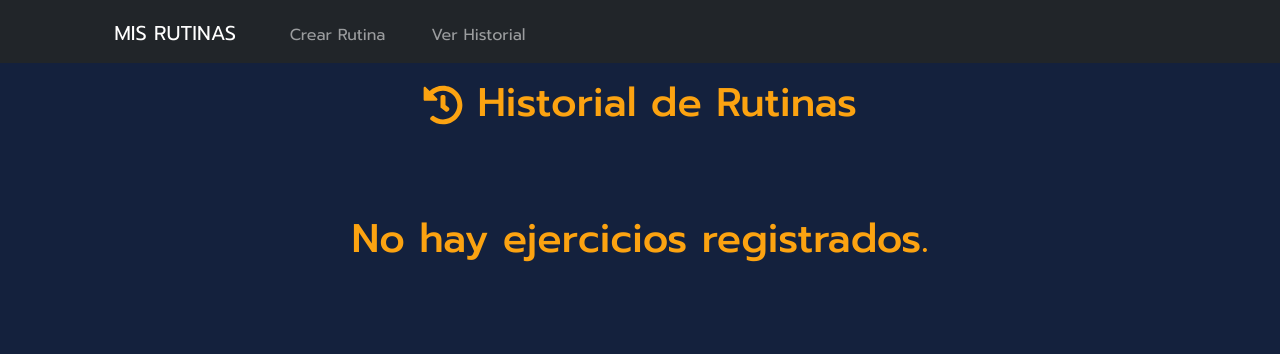
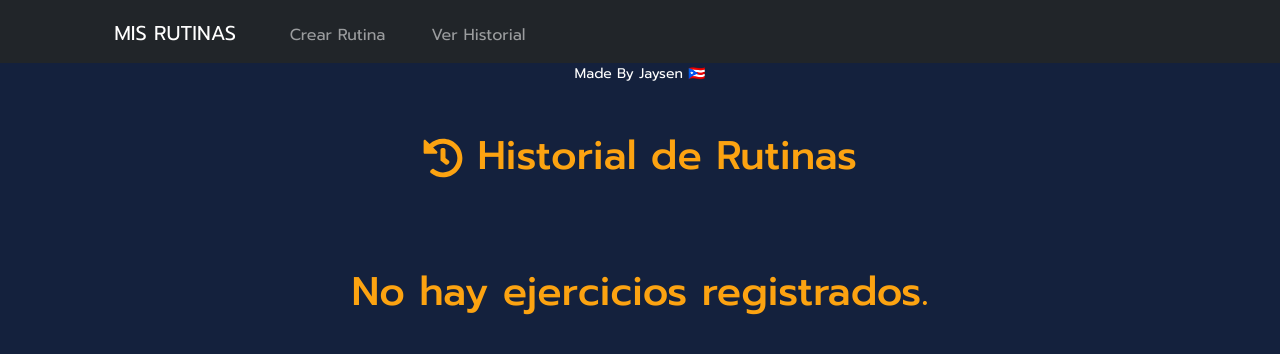
Before and after one commit to jaysenhl/WTV4, a React (Vite) app: page /history in a window 1280 px wide. Shown: the top 354 px of the page. Built offline with nearby package versions, Linux system fonts and the light colour scheme; some icons are missing.

Commit message:
added my name to Header

```diff
--- a/src/components/Header.jsx
+++ b/src/components/Header.jsx
@@ -27,6 +27,7 @@ function Header({ title, iconname }) {
 
     return (
         <div className="headerComponent">
+            <small>Made By Jaysen 🇵🇷</small>
             <h1 className="title">
                 <box-icon animation="tada" type='solid' color="#fca311" size='sm' name={iconname}></box-icon>
                 {title}
--- a/src/components/History.jsx
+++ b/src/components/History.jsx
@@ -43,6 +43,7 @@ function History() {
 
   return (
     <div className='text-white historyComponent'>
+      <small>Made By Jaysen 🇵🇷</small>
     <h1 className='title mt-3'><FaHistory/> Historial de Rutinas</h1>
     {Object.entries(groupedExercises).length > 0 ? (
       Object.entries(groupedExercises).map(([date, exercises]) => (
```
